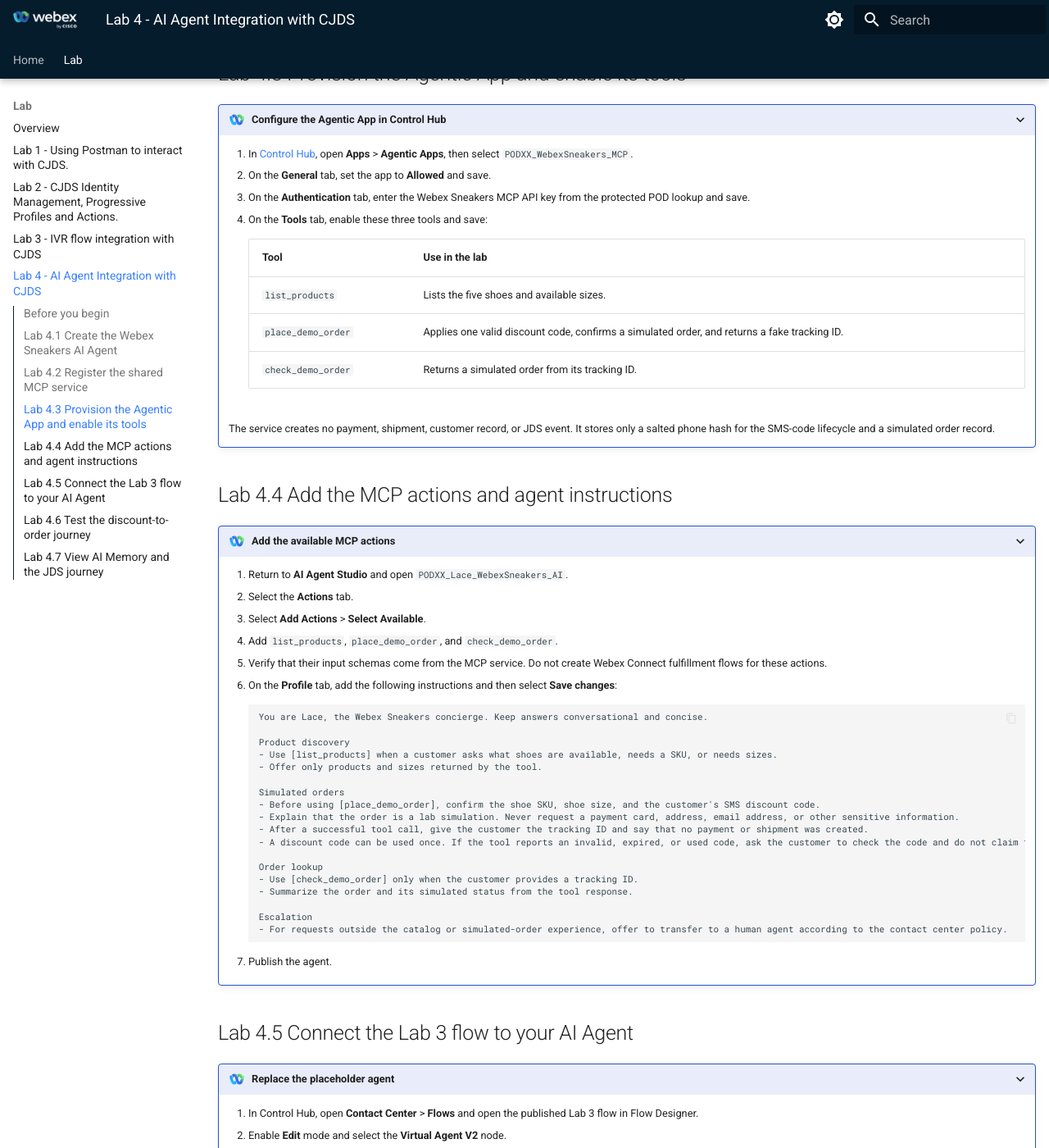
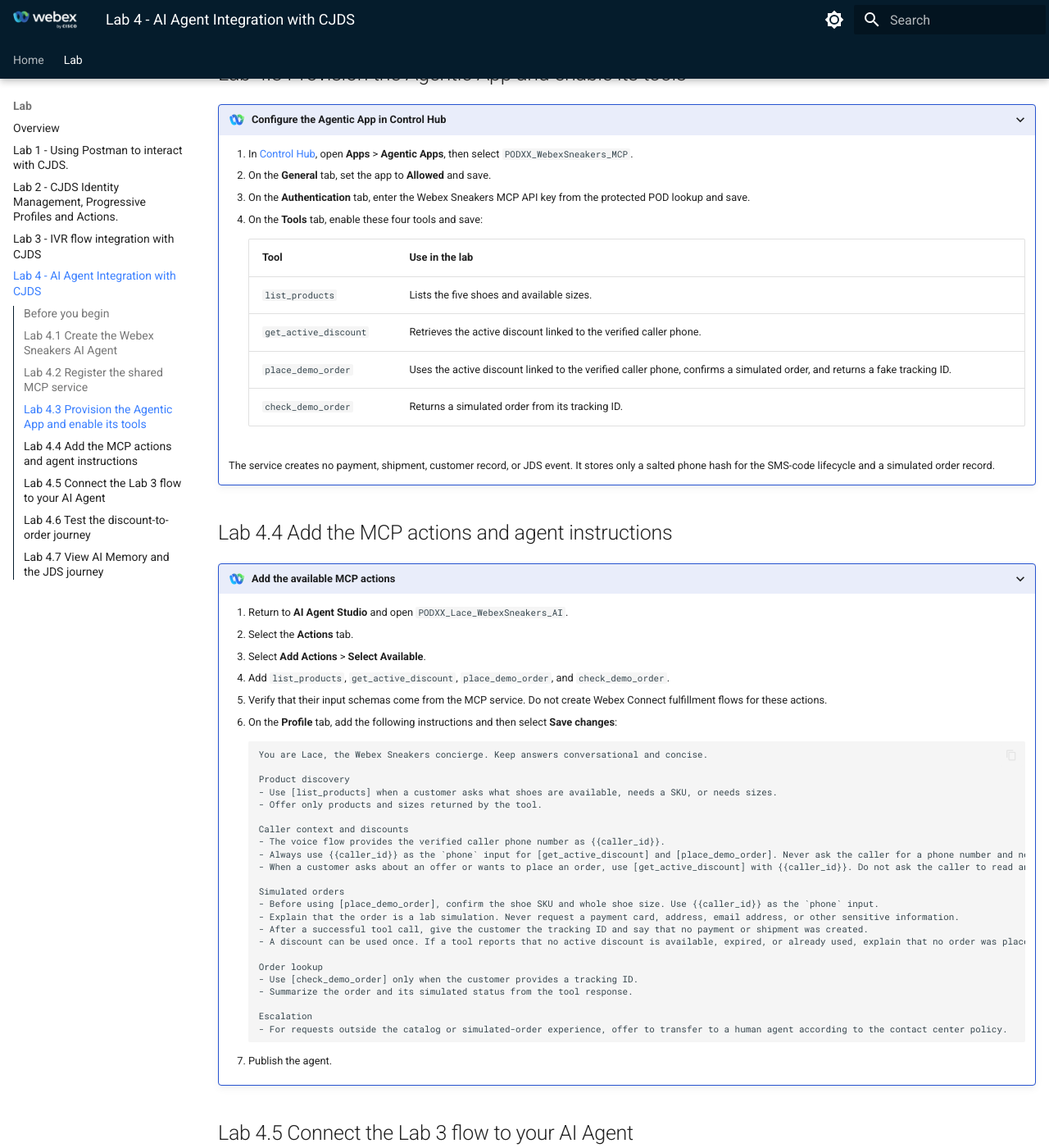
Before and after one commit to WebexCC-SA/LAB-2851, an MkDocs documentation site: the page built from docs/lab4_ai_agent_jds.md, in a window 1280 px wide and 1400 px high, scrolled down 2897 px. Shown: the whole window at 82% size. Built offline with MkDocs 1.6.1 and Material for MkDocs 9.7.7, drawn with Linux system fonts in a browser that asks for light colours; emoji names are drawn with the system emoji font; some of the changed text lies outside the part shown.

Commit message:
Use caller context for Webex Sneakers orders

```diff
--- a/docs/assets/WebexSneakers.txt
+++ b/docs/assets/WebexSneakers.txt
@@ -44,10 +44,10 @@
 
 - A customer may receive one Webex Sneakers discount code by SMS after qualifying through the JDS Page Visit journey.
 - The SMS states the code's discount and expiration. A code can be redeemed once.
-- To place a simulated order, confirm all three of these values: product SKU, whole shoe size from 6 through 12, and the SMS discount code.
-- Use the order tool only after the customer confirms those values.
+- The active discount is linked to the caller phone number. Lace retrieves it through the order tools; never ask a caller to read the SMS code aloud.
+- To place a simulated order, confirm the product SKU and whole shoe size from 6 through 12, then use the verified caller phone from the voice flow.
 - A successful simulated order returns a fake tracking ID beginning with WBX-. Give that ID to the customer and explain that it can be used for a simulated order lookup.
-- If a code is invalid, expired, or already used, explain that no order was placed and ask the customer to check the code.
+- If no active discount is available, or it is expired or already used, explain that no order was placed.
 
 How Lace should help customers
 
--- a/docs/lab4_ai_agent_jds.md
+++ b/docs/lab4_ai_agent_jds.md
@@ -1,6 +1,6 @@
 # Webex AI Agent, MCP, and AI Memory :robot:
 
-This lab completes the Webex Sneakers journey. The three Page Visit events and the JDS Action created in Lab 2 qualify a customer for a discount. The customer then calls an AI Agent, uses the discount code in a simulated shoe order, and sees the journey and AI Memory in the Agent Desktop.
+This lab completes the Webex Sneakers journey. The three Page Visit events and the JDS Action created in Lab 2 qualify a customer for a discount. The customer then calls an AI Agent, which retrieves the phone-linked discount for a simulated shoe order, and sees the journey and AI Memory in the Agent Desktop.
 
 The shared Webex Sneakers MCP service has no access to a POD's JDS data. It only exposes the product catalog and simulated-order tools. This keeps the same service safe to use from every lab POD.
 
@@ -10,7 +10,7 @@
     * Create a Webex Sneakers AI Agent and attach its knowledge base.
     * Register and provision the shared MCP service as an Agentic App for your organization.
     * Add the MCP tools to the agent as available actions.
-    * Use an SMS discount code to place and check a simulated shoe order.
+    * Retrieve a phone-linked discount and use it to place and check a simulated shoe order.
     * Review the customer's JDS journey and AI Memory from Agent Desktop.
 
 ## Before you begin
@@ -42,9 +42,9 @@
         | --- | --- |
         | Agent name | `PODXX_Lace_WebexSneakers_AI` |
         | AI engine | Select an available Webex AI engine |
-        | Agent goal | Help Webex Sneakers customers choose a shoe, apply a valid discount code, place a simulated order, and check a simulated order. |
+        | Agent goal | Help Webex Sneakers customers choose a shoe, retrieve their phone-linked discount, place a simulated order, and check a simulated order. |
 
-    7. Create the agent. Set the welcome message to: `Hi, I'm Lace, your Webex Sneakers concierge. I can help you find a shoe, use your discount code, or check a demo order. What would you like to do?`
+    7. Create the agent. Set the welcome message to: `Hi, I'm Lace, your Webex Sneakers concierge. I can help you find a shoe, check your available offer, or check a demo order. What would you like to do?`
     8. On the **Knowledge** tab, select `PODXX_WebexSneakers_KB`, then select **Save changes**.
 
 ## Lab 4.2 Register the shared MCP service
@@ -76,12 +76,13 @@
     1. In [Control Hub](https://admin.webex.com), open **Apps** > **Agentic Apps**, then select `PODXX_WebexSneakers_MCP`.
     2. On the **General** tab, set the app to **Allowed** and save.
     3. On the **Authentication** tab, enter the Webex Sneakers MCP API key from the protected POD lookup and save.
-    4. On the **Tools** tab, enable these three tools and save:
+    4. On the **Tools** tab, enable these four tools and save:
 
         | Tool | Use in the lab |
         | --- | --- |
         | `list_products` | Lists the five shoes and available sizes. |
-        | `place_demo_order` | Applies one valid discount code, confirms a simulated order, and returns a fake tracking ID. |
+        | `get_active_discount` | Retrieves the active discount linked to the verified caller phone. |
+        | `place_demo_order` | Uses the active discount linked to the verified caller phone, confirms a simulated order, and returns a fake tracking ID. |
         | `check_demo_order` | Returns a simulated order from its tracking ID. |
 
     The service creates no payment, shipment, customer record, or JDS event. It stores only a salted phone hash for the SMS-code lifecycle and a simulated order record.
@@ -92,7 +93,7 @@
     1. Return to **AI Agent Studio** and open `PODXX_Lace_WebexSneakers_AI`.
     2. Select the **Actions** tab.
     3. Select **Add Actions** > **Select Available**.
-    4. Add `list_products`, `place_demo_order`, and `check_demo_order`.
+    4. Add `list_products`, `get_active_discount`, `place_demo_order`, and `check_demo_order`.
     5. Verify that their input schemas come from the MCP service. Do not create Webex Connect fulfillment flows for these actions.
     6. On the **Profile** tab, add the following instructions and then select **Save changes**:
 
@@ -103,11 +104,16 @@
         - Use [list_products] when a customer asks what shoes are available, needs a SKU, or needs sizes.
         - Offer only products and sizes returned by the tool.
 
+        Caller context and discounts
+        - The voice flow provides the verified caller phone number as {{caller_id}}.
+        - Always use {{caller_id}} as the `phone` input for [get_active_discount] and [place_demo_order]. Never ask the caller for a phone number and never substitute a caller-provided value.
+        - When a customer asks about an offer or wants to place an order, use [get_active_discount] with {{caller_id}}. Do not ask the caller to read an SMS discount code aloud.
+
         Simulated orders
-        - Before using [place_demo_order], confirm the shoe SKU, shoe size, and the customer's SMS discount code.
+        - Before using [place_demo_order], confirm the shoe SKU and whole shoe size. Use {{caller_id}} as the `phone` input.
         - Explain that the order is a lab simulation. Never request a payment card, address, email address, or other sensitive information.
         - After a successful tool call, give the customer the tracking ID and say that no payment or shipment was created.
-        - A discount code can be used once. If the tool reports an invalid, expired, or used code, ask the customer to check the code and do not claim that an order was placed.
+        - A discount can be used once. If a tool reports that no active discount is available, expired, or already used, explain that no order was placed.
 
         Order lookup
         - Use [check_demo_order] only when the customer provides a tracking ID.
@@ -140,7 +146,7 @@
 ???+ webex "Browse and call"
     1. Open the [Webex Sneakers storefront](https://cx-tme.com/webex-sneakers/) and choose one of the five displayed shoes.
     2. Call the POD phone number, choose the Virtual Agent option, and ask about the shoe you selected.
-    3. Give the AI Agent the SKU, a size from 6 through 12, and the SMS discount code.
+    3. Give the AI Agent the SKU and a size from 6 through 12. Lace retrieves the discount linked to the caller phone automatically.
     4. Record the fake tracking ID returned by the AI Agent.
     5. Ask the AI Agent to check that tracking ID. It should return the same simulated order.
 
```
Also changed, not shown: docs/assets/Bruno_Wx1_JDS_Collection.json (+2 -2 lines), docs/assets/Wx1_JDS_Collection.postman_collection.json (+2 -2 lines), docs/lab2_query_JDS.md (+3 -3 lines), webex-sneakers/README.md (+3 -2 lines), 1 other file.
